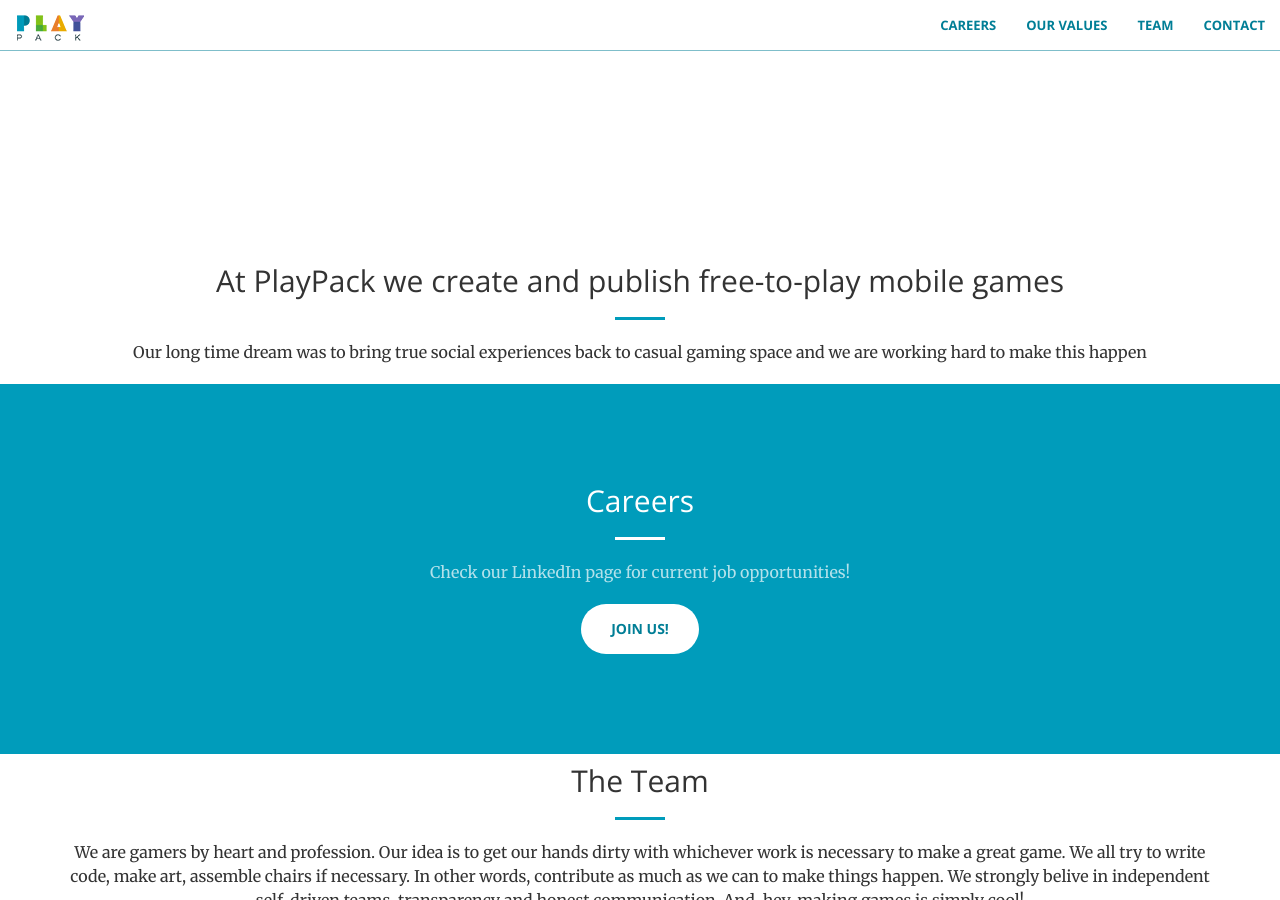
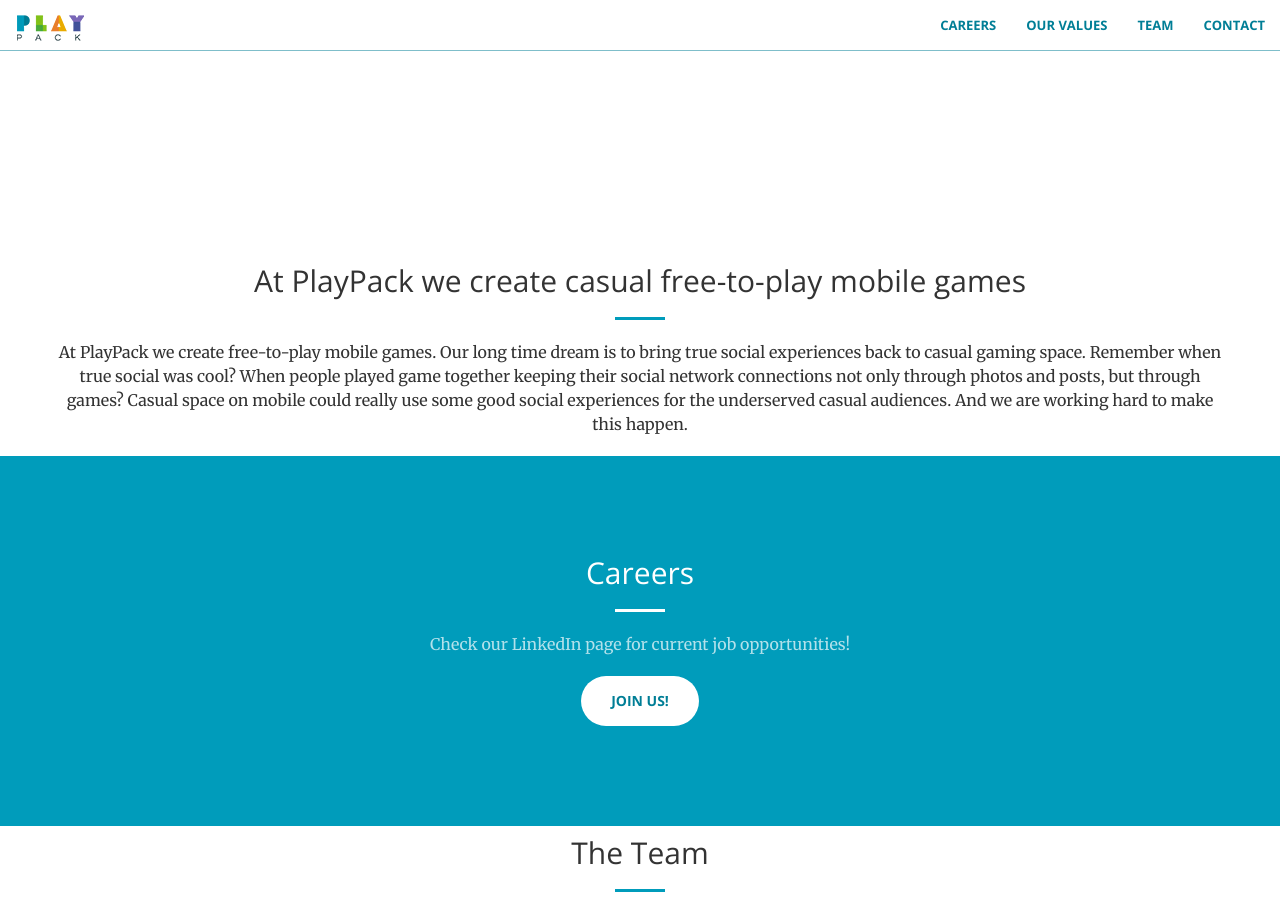
Before and after one commit to TatianaPP/newsite, a Jekyll site: the page built from index.html, in a window 1280 px wide and 900 px high, scrolled down 636 px. Built offline with Jekyll 4.4.1, drawn with Linux system fonts in a browser that asks for light colours.

Commit message:
Update info.html

```diff
--- a/_includes/info.html
+++ b/_includes/info.html
@@ -2,9 +2,9 @@
   <div class="container">
         <div class="row">
             <div class="text-center">
-                <h2 class="section-heading">At PlayPack we create and publish free-to-play mobile games</h2>
+                <h2 class="section-heading">At PlayPack we create casual free-to-play mobile games</h2>
                 <hr class="primary">
-                <p>Our long time dream was to bring true social experiences back to casual gaming space and we are working hard to make this happen</p>
+                <p>At PlayPack we create free-to-play mobile games. Our long time dream is to bring true social experiences back to casual gaming space. Remember when true social was cool? When people played game together keeping their social network connections not only through photos and posts, but through games? Casual space on mobile could really use some good social experiences for the underserved casual audiences. And we are working hard to make this happen.</p>
             </div>
     </div>
   </div>
```
